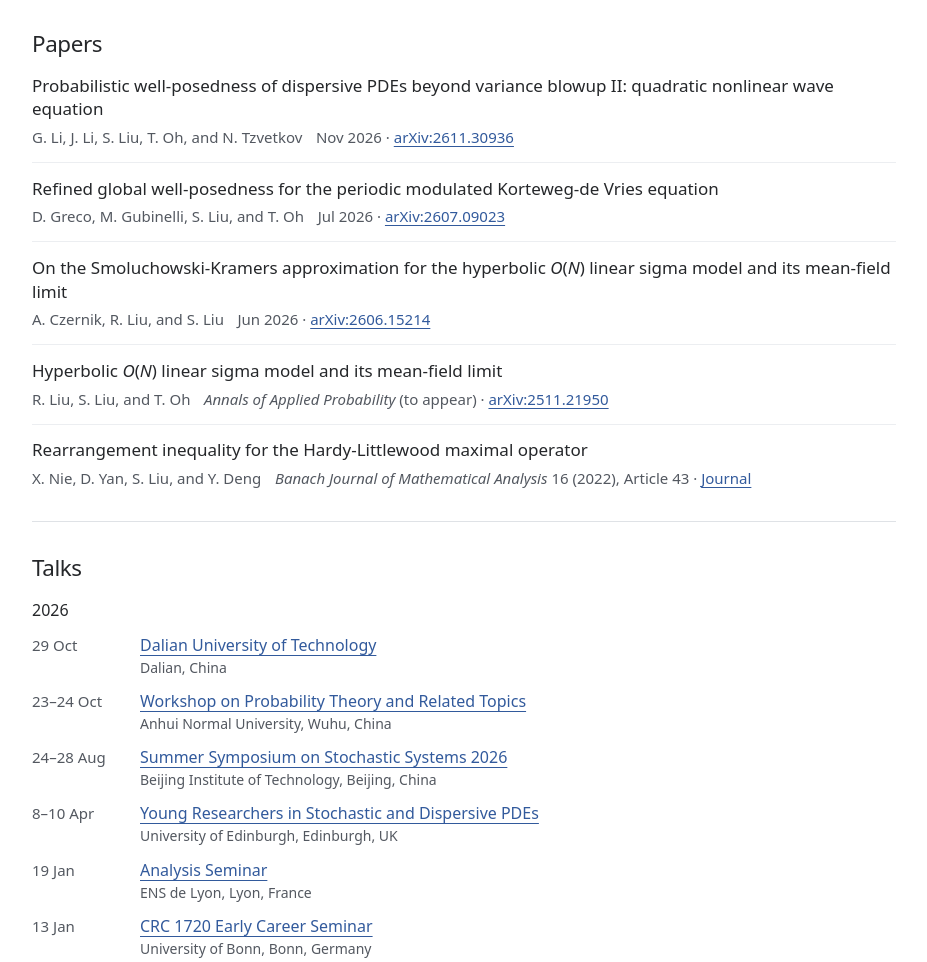
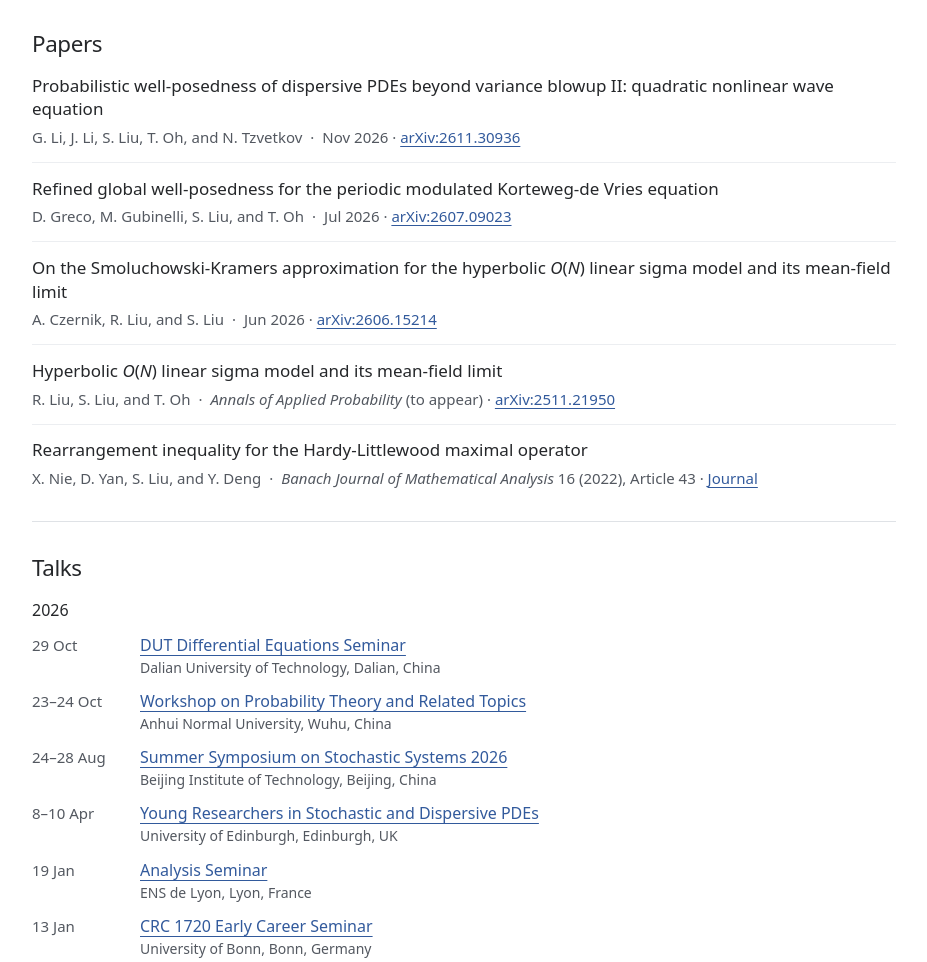
Before and after one commit to shao-liu/shao-liu.github.io, a plain HTML site: page index.html in a window 1280 px wide. Shown: the part 501-1463 px from the top of the page, without its empty margins (176-1103 px from the left). Drawn offline with Linux system fonts and the light colour scheme.

Commit message:
Refine publication metadata, DUT seminar and teaching type

```diff
--- a/index.html
+++ b/index.html
@@ -6,7 +6,7 @@
   <meta name="description" content="Shao Liu's academic homepage. Research in nonlinear partial differential equations, dispersive PDEs, and harmonic analysis.">
   <meta name="theme-color" content="#ffffff">
   <title>Shao Liu | Mathematics</title>
-  <link rel="stylesheet" href="styles.css?v=7">
+  <link rel="stylesheet" href="styles.css?v=8">
 </head>
 <body>
   <a class="skip-link" href="#main">Skip to content</a>
@@ -105,8 +105,8 @@
             <div>
               <dt><time datetime="2026-10-29">29 Oct</time></dt>
               <dd>
-                <a href="https://math.dlut.edu.cn/info/2051/107832.htm">Dalian University of Technology</a>
-                <span class="talk-venue">Dalian, China</span>
+                <a href="https://math.dlut.edu.cn/info/2051/107832.htm">DUT Differential Equations Seminar</a>
+                <span class="talk-venue">Dalian University of Technology, Dalian, China</span>
               </dd>
             </div>
             <div>
--- a/styles.css
+++ b/styles.css
@@ -288,6 +288,11 @@ h2 {
   white-space: nowrap;
 }
 
+#teaching .timeline dd {
+  font-size: 0.9375rem;
+  line-height: 1.5;
+}
+
 .timeline > div {
   display: grid;
   grid-template-columns: var(--date-width, 7rem) minmax(0, 1fr);
@@ -363,6 +368,15 @@ h2 {
     grid-template-columns: minmax(0, 1fr) auto;
     align-items: baseline;
     padding-bottom: 1.15rem;
+  }
+
+  .paper-meta {
+    column-gap: 0.5rem;
+  }
+
+  .paper-reference::before {
+    content: "·";
+    margin-inline-end: 0.5rem;
   }
 }
 
```
